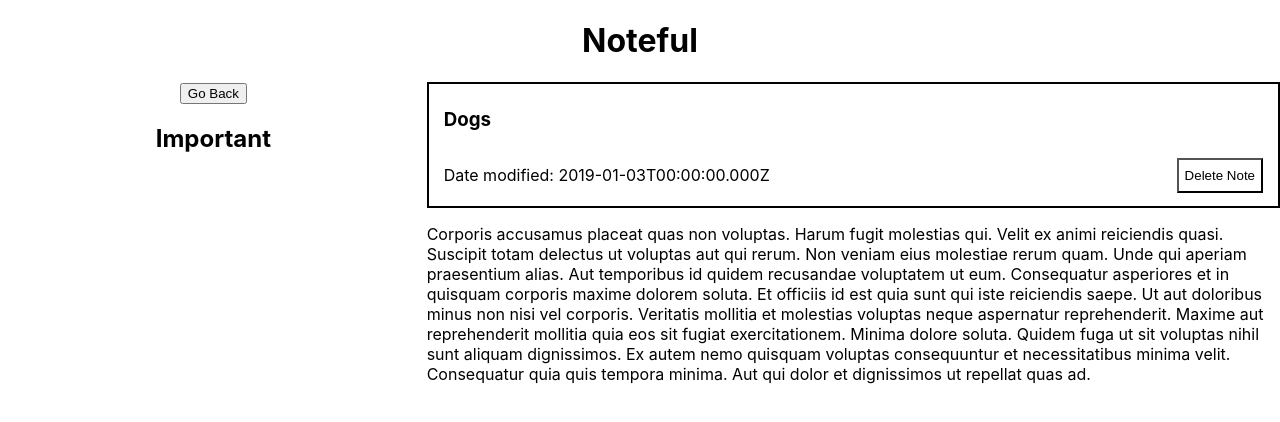
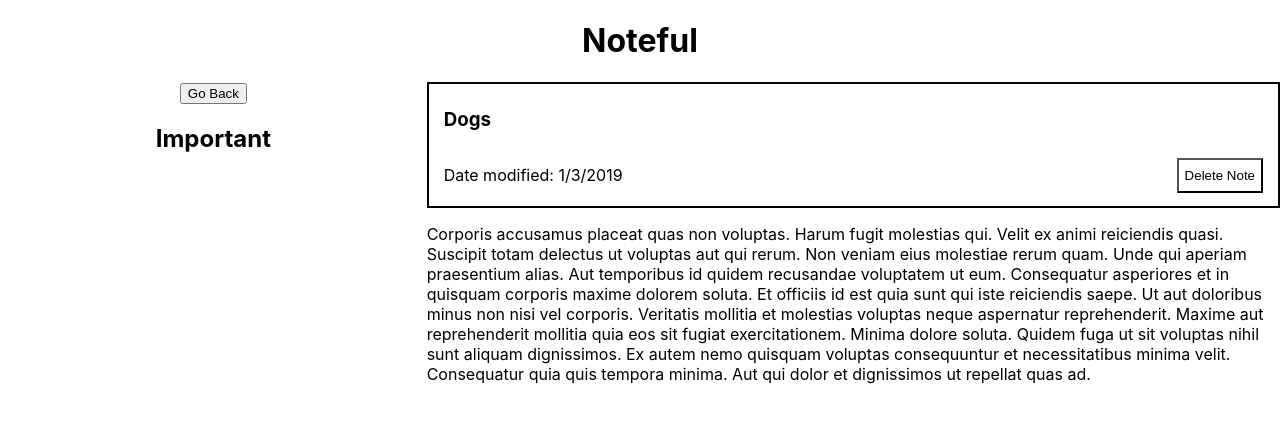
Before and after one commit to Human437/noteful, a React (Create React App) app: page /note/cbc787a0-ffaf-11e8-8eb2-f2801f1b9fd1 in a window 1280 px wide. Shown: the top 422 px of the page. Built offline with nearby package versions, Linux system fonts and the light colour scheme.

Commit message:
Changed date formating

```diff
--- a/src/note/noteMain.js
+++ b/src/note/noteMain.js
@@ -7,13 +7,17 @@ function NoteMain(props){
   const note = STORE.notes.find(note =>
     note.id ===  selectedNoteID
   )
+  const date = new Date(note.modified);
+  const year = date.getFullYear();
+  const month = date.getMonth()+1;
+  const day = date.getDate();
 
   return(
     <>
       <div id = 'noteContainer'>
         <h3>{note.name}</h3>
         <div id = 'date-button-box'>
-          <p>Date modified: {note.modified}</p>
+          <p>Date modified: {`${month}/${day}/${year}`}</p>
           <button id = 'deleteNoteBtn'>Delete Note</button>
         </div>
       </div>
```
